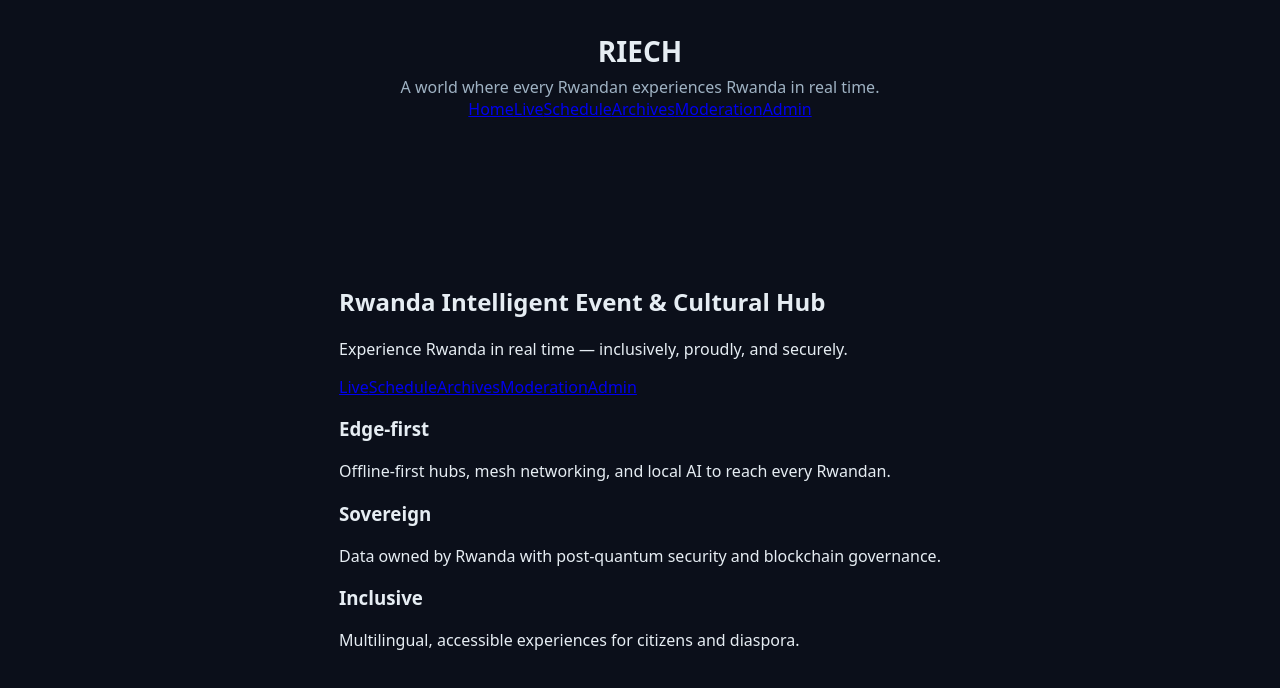
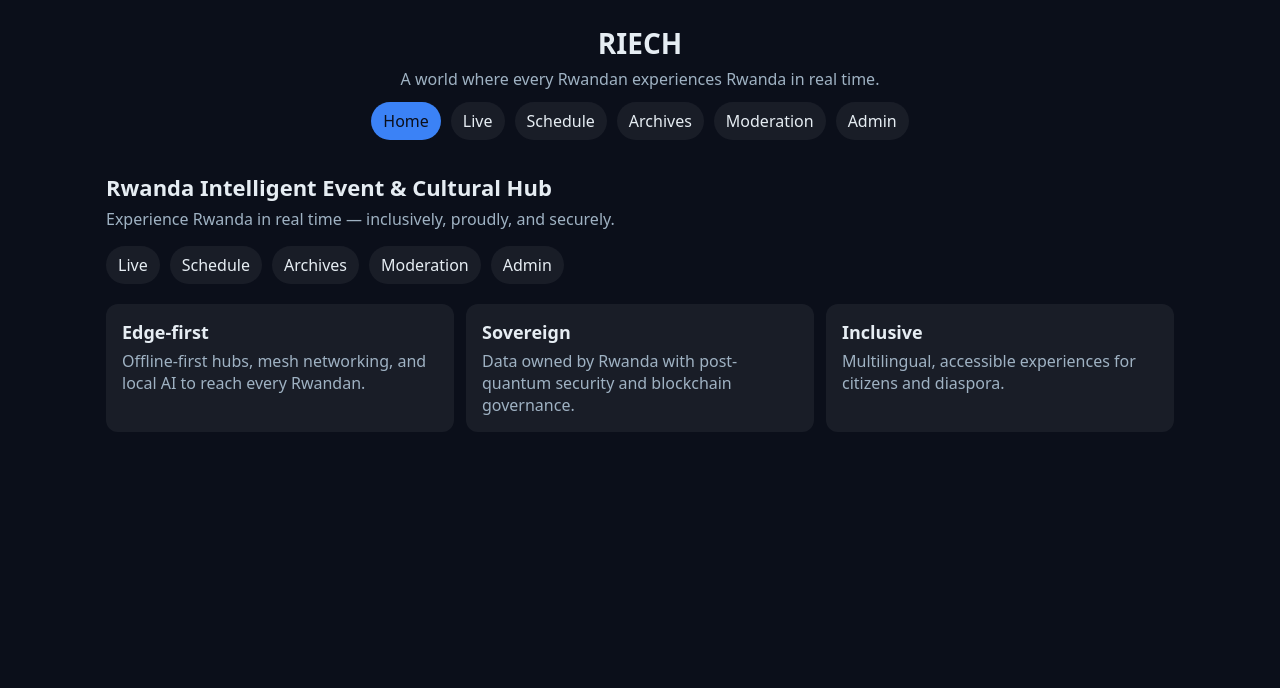
Before and after one commit to ernestonkunzimana/ExploreRwanda, a React (Vite) app: page / in a window 1280 px wide. Shown: the top 688 px of the page. Built offline with nearby package versions, Linux system fonts and the light colour scheme; no server answers.

Commit message:
Extend styles for new pages/components
cgen-73e6e5c54cc4482b97ae973c395aa5ad

```diff
--- a/src/index.css
+++ b/src/index.css
@@ -15,22 +15,70 @@ body {
   color: var(--text);
 }
 
+a { color: inherit; text-decoration: none; }
+
 .app-shell { display: grid; grid-template-rows: auto 1fr; min-height: 100%; }
-.app-header { padding: 32px 20px 12px; text-align: center; }
+.app-header { padding: 24px 16px 8px; text-align: center; }
 .app-title { margin: 0 0 6px; font-size: 28px; }
 .app-subtitle { margin: 0; color: var(--muted); }
-.app-content { display: grid; place-items: center; padding: 24px; }
-.primary-button {
-  appearance: none;
-  border: none;
-  border-radius: 9999px;
-  padding: 12px 18px;
-  background: var(--brand);
-  color: var(--brand-contrast);
-  font-weight: 600;
-  cursor: pointer;
+.app-nav { display: flex; gap: 10px; justify-content: center; margin: 12px auto 0; flex-wrap: wrap; }
+.nav-link { padding: 8px 12px; border-radius: 9999px; background: rgba(255,255,255,0.06); }
+.nav-link.active { background: var(--brand); color: var(--brand-contrast); }
+
+.app-content { padding: 24px 16px; max-width: 1100px; margin: 0 auto; }
+.page { width: 100%; }
+.section-title { margin: 0 0 6px; font-size: 22px; }
+.section-subtitle { margin: 0 0 16px; color: var(--muted); }
+
+.quick-links { display: flex; gap: 10px; flex-wrap: wrap; margin: 12px 0 20px; }
+.nav-chip { padding: 8px 12px; border-radius: 9999px; background: rgba(255,255,255,0.06); }
+
+.feature-grid { display: grid; grid-template-columns: repeat(3, minmax(0, 1fr)); gap: 12px; }
+.feature-card { background: rgba(255,255,255,0.06); padding: 16px; border-radius: 12px; }
+.feature-title { margin: 0 0 6px; font-size: 18px; }
+.feature-text { margin: 0; color: var(--muted); }
+
+.live-player .video-element { width: 100%; max-width: 100%; border-radius: 12px; }
+.video-container { width: 100%; }
+
+.event-list { list-style: none; padding: 0; margin: 0; display: grid; gap: 12px; }
+.event-item { background: rgba(255,255,255,0.06); padding: 16px; border-radius: 12px; }
+.event-meta { display: flex; gap: 12px; color: var(--muted); font-size: 14px; }
+.event-title { margin: 4px 0 6px; }
+.event-desc { margin: 0; color: var(--muted); }
+
+.archives-layout { display: grid; grid-template-columns: 320px 1fr; gap: 16px; }
+.archive-list { display: grid; gap: 8px; }
+.archive-item { background: rgba(255,255,255,0.06); border: none; color: inherit; text-align: left; padding: 12px; border-radius: 10px; cursor: pointer; }
+.archive-item.is-active { outline: 2px solid var(--brand); }
+.archive-meta { display: flex; gap: 8px; color: var(--muted); font-size: 12px; }
+.archive-title { margin-top: 4px; }
+.archive-viewer { background: rgba(255,255,255,0.06); padding: 16px; border-radius: 12px; }
+.viewer-title { margin: 0 0 8px; }
+.viewer-desc { color: var(--muted); }
+
+.mod-table { width: 100%; border-collapse: collapse; }
+.mod-table th, .mod-table td { padding: 10px; text-align: left; border-bottom: 1px solid rgba(255,255,255,0.08); }
+.mod-content { max-width: 520px; color: var(--muted); }
+.mod-actions { display: flex; gap: 8px; }
+.action-btn { padding: 6px 10px; border: none; border-radius: 8px; cursor: pointer; }
+.action-approve { background: #22c55e; color: var(--brand-contrast); }
+.action-educate { background: #f59e0b; color: var(--brand-contrast); }
+.action-reject { background: #ef4444; color: var(--brand-contrast); }
+
+.form-grid { display: grid; gap: 12px; max-width: 560px; }
+.form-field { display: grid; gap: 6px; }
+.form-label { color: var(--muted); font-size: 14px; }
+.form-input { padding: 10px 12px; border-radius: 10px; border: 1px solid rgba(255,255,255,0.12); background: rgba(255,255,255,0.04); color: var(--text); }
+.form-hint { color: var(--muted); font-size: 12px; }
+
+.notice { background: rgba(255,255,255,0.06); padding: 12px; border-radius: 10px; color: var(--muted); }
+
+@media (max-width: 860px) {
+  .feature-grid { grid-template-columns: 1fr; }
+  .archives-layout { grid-template-columns: 1fr; }
 }
-.primary-button:hover { filter: brightness(1.08); }
+
 @media (max-width: 640px) {
   .app-title { font-size: 24px; }
 }
```
